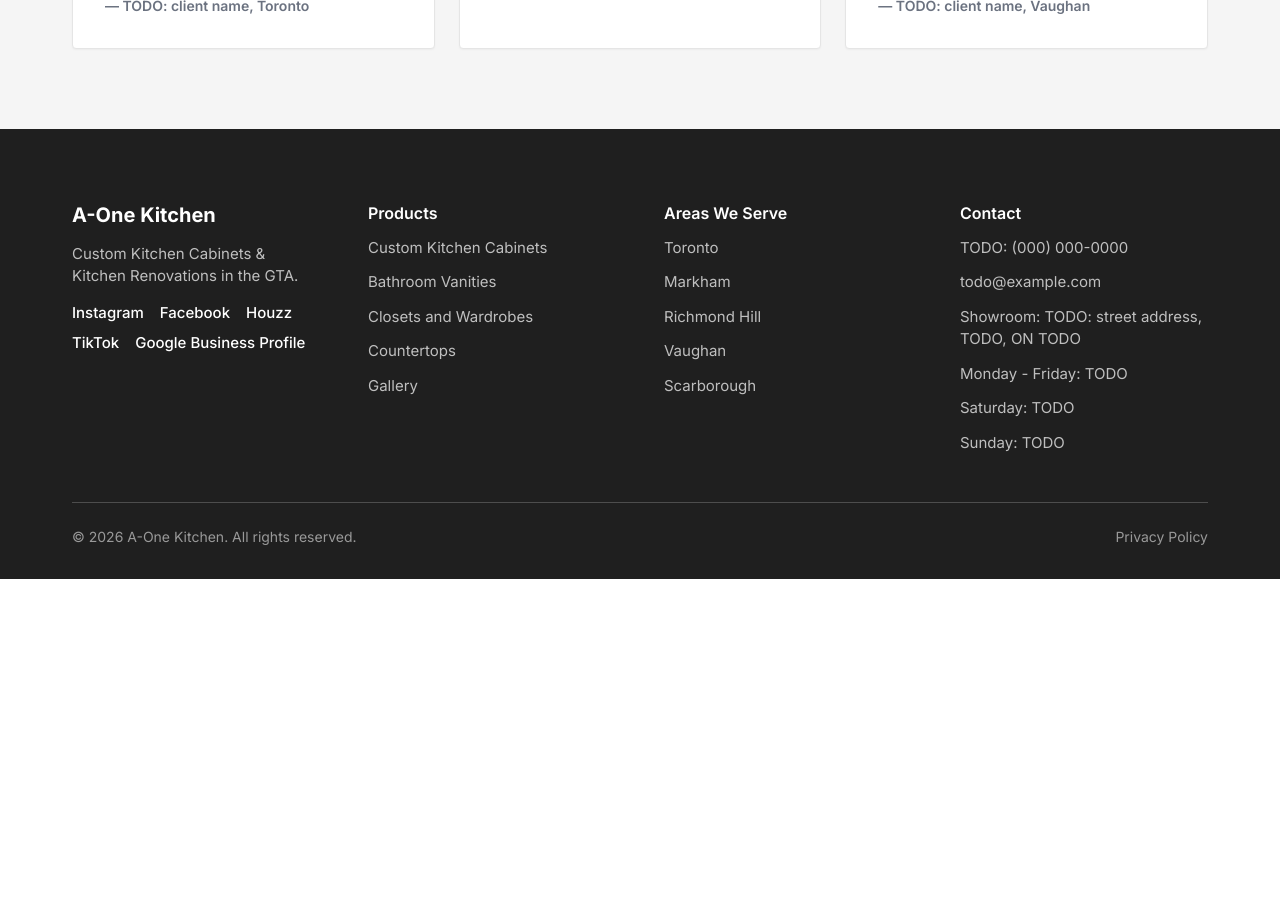
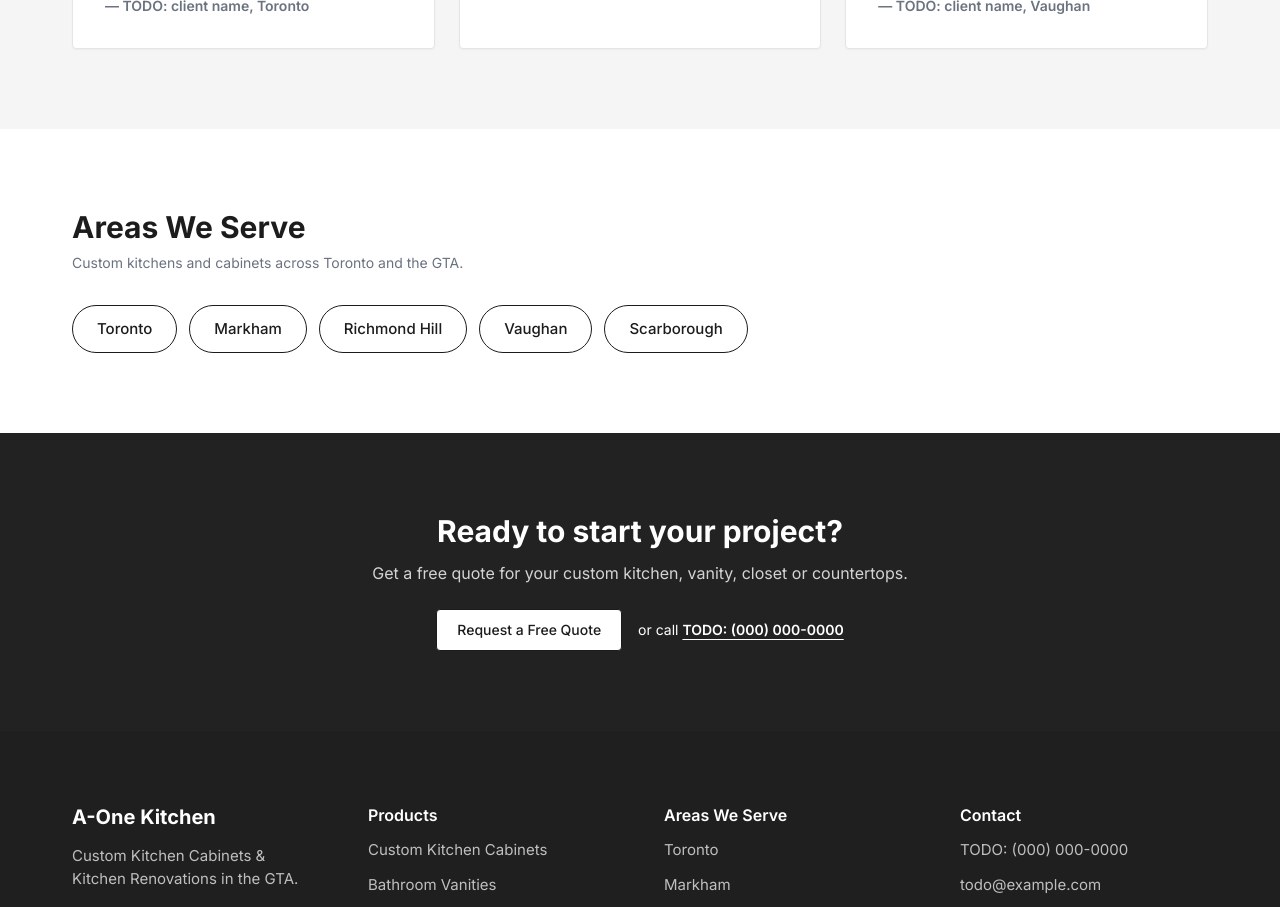
Before and after one commit to Abdallah-Divkar/kitchen-renovation-website, a Next.js app in the folder client/: page / in a window 1280 px wide. Shown: the part 3780-4687 px from the top of the page. Before the commit the page ends 4359 px from the top, so only its background shows below. Built offline with nearby package versions, Linux system fonts and the light colour scheme.

Commit message:
feat: add areas served section and quote band to home page

```diff
--- a/client/src/app/page.js
+++ b/client/src/app/page.js
@@ -1,8 +1,10 @@
+import Areas from "@/components/home/Areas";
 import FeaturedProjects from "@/components/home/FeaturedProjects";
 import Hero from "@/components/home/Hero";
 import Intro from "@/components/home/Intro";
 import OurProducts from "@/components/home/OurProducts";
 import WhyChooseUs from "@/components/home/WhyChooseUs";
+import QuoteBand from "@/components/shared/QuoteBand";
 import Testimonials from "@/components/shared/Testimonials";
 import { testimonials } from "@/data/testimonials";
 
@@ -15,6 +17,8 @@
       <FeaturedProjects />
       <WhyChooseUs />
       <Testimonials testimonials={testimonials} />
+      <Areas />
+      <QuoteBand />
     </div>
   );
 }
--- /dev/null
+++ b/client/src/components/home/Areas.js
@@ -0,0 +1,29 @@
+import Link from "next/link";
+import Section from "@/components/ui/Section";
+import { cities } from "@/data/cities";
+import { homeCopy } from "@/data/home";
+import { navLinks } from "@/data/nav";
+
+const pill =
+  "text-ink border-ink hover:bg-ink hover:text-surface inline-block rounded-full border px-6 py-3 text-[15px] font-medium transition-colors focus-visible:outline-2 focus-visible:outline-offset-4 focus-visible:outline-primary";
+
+export default function Areas() {
+  const { title, subtitle } = homeCopy.areas;
+  const areasLink = navLinks.find((link) => link.href === "/areas");
+
+  if (!areasLink) return null;
+  return (
+    <Section title={title} subtitle={subtitle}>
+      <ul className="flex flex-wrap gap-3">
+        {cities.map((city) => (
+          <li key={city.slug}>
+            <Link href={areasLink.href} className={pill}>
+              {city.name}
+              <span className="sr-only"> service area</span>
+            </Link>
+          </li>
+        ))}
+      </ul>
+    </Section>
+  );
+}
```
